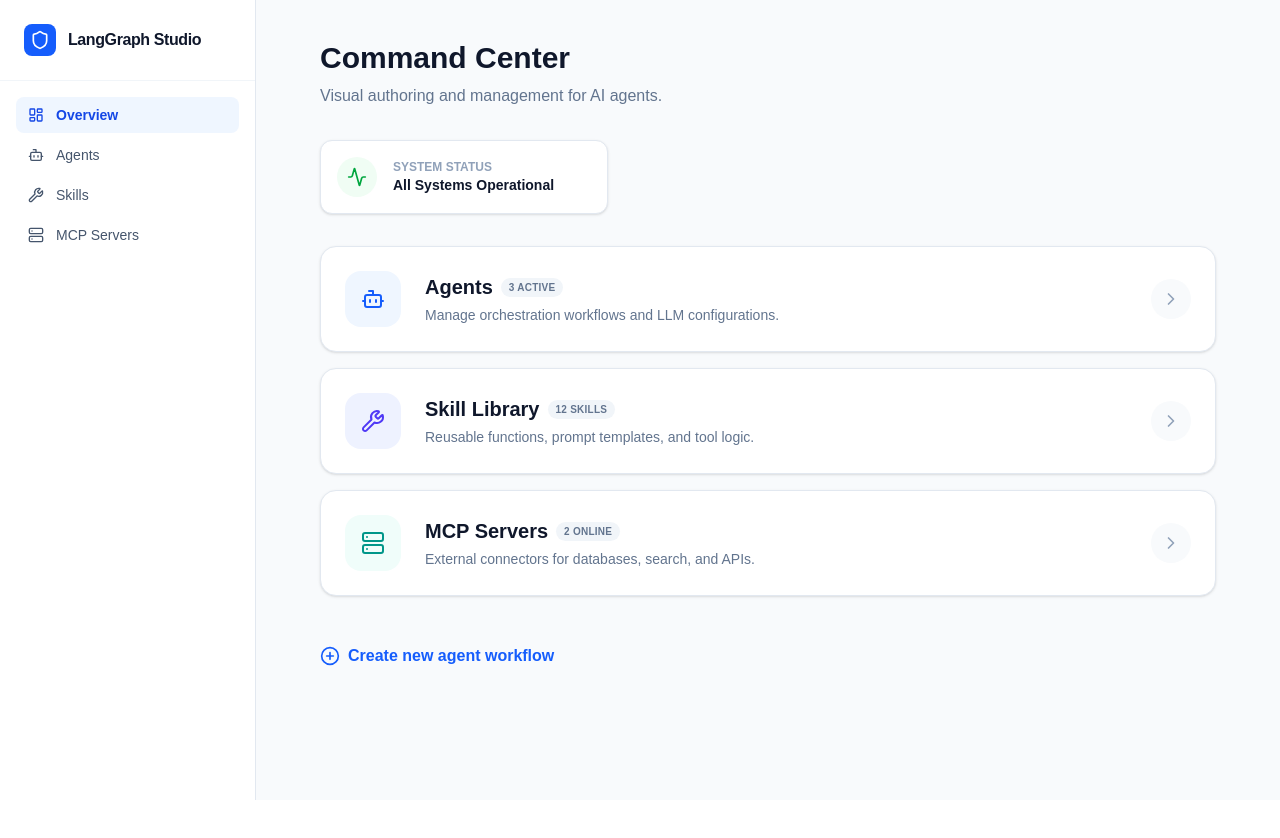
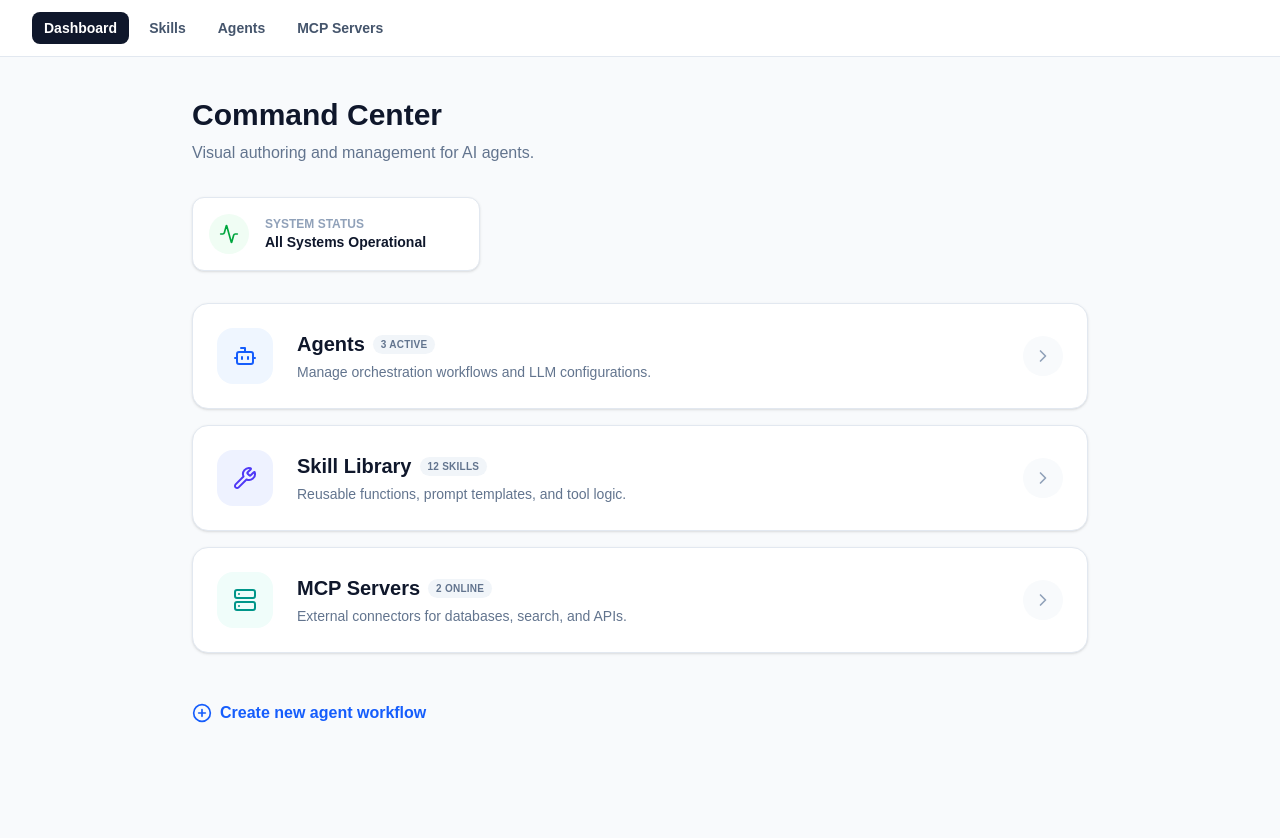
Before and after one commit to kylon-tyner-fis/agent-authoring, a Next.js app: page / in a window 1280 px wide. Shown: the top 838 px of the page. Before the commit the page ends 800 px from the top, so only its background shows below. Built offline with nearby package versions, Linux system fonts and the light colour scheme.

Commit message:
Better navigation. Consistent list cards

```diff
--- a/app/agents/[id]/page.tsx
+++ b/app/agents/[id]/page.tsx
@@ -94,7 +94,7 @@
           onClick={() => router.push("/agents")} // Fixed route back to /agents
           className="flex items-center gap-2 text-sm font-semibold text-slate-500 hover:text-slate-800 transition-colors"
         >
-          <ArrowLeft className="w-4 h-4" /> Back to Dashboard
+          <ArrowLeft className="w-4 h-4" /> Back to Agents
         </button>
       </div>
 
--- a/app/agents/page.tsx
+++ b/app/agents/page.tsx
@@ -2,40 +2,55 @@
 
 import { useEffect, useState } from "react";
 import { useRouter } from "next/navigation";
-import { Bot, Plus, Trash2, Edit2, Cpu, Clock, Loader2 } from "lucide-react";
+import { Bot, Plus, Trash2, Loader2, Cpu, Clock } from "lucide-react";
+
+interface AgentListItem {
+  agent_id: string;
+  version: string;
+  description: string;
+  model_name: string;
+  updated_at: string;
+}
 
 export default function AgentsDashboard() {
   const router = useRouter();
-  const [agents, setAgents] = useState<any[]>([]);
+  const [agents, setAgents] = useState<AgentListItem[]>([]);
   const [isLoading, setIsLoading] = useState(true);
 
+  useEffect(() => {
     const fetchAgents = async () => {
-    setIsLoading(true);
+      try {
         const res = await fetch("/api/agents");
         const data = await res.json();
         if (data.agents) setAgents(data.agents);
+      } catch (error) {
+        console.error("Failed to fetch agents", error);
+      } finally {
         setIsLoading(false);
+      }
     };
 
-  useEffect(() => {
     fetchAgents();
   }, []);
 
   const handleDelete = async (id: string) => {
     if (!confirm(`Are you sure you want to delete ${id}?`)) return;
 
+    try {
       await fetch(`/api/agents/${id}`, { method: "DELETE" });
       setAgents(agents.filter((a) => a.agent_id !== id));
+    } catch (error) {
+      console.error("Failed to delete agent", error);
+    }
   };
 
   return (
     <div className="min-h-screen bg-slate-50 p-8">
       <div className="max-w-5xl mx-auto space-y-6">
-        {/* HEADER */}
         <div className="flex items-center justify-between bg-white p-6 rounded-xl border border-slate-200 shadow-sm">
           <div>
-            <h1 className="text-2xl font-bold text-slate-900">
-              LangGraph Agents
+            <h1 className="text-2xl font-bold text-slate-900 flex items-center gap-2">
+              <Bot className="w-6 h-6 text-blue-600" /> Agents
             </h1>
             <p className="text-slate-500 text-sm mt-1">
               Manage your orchestration configurations.
@@ -45,43 +60,35 @@
             onClick={() => router.push("/agents/new")}
             className="flex items-center gap-2 bg-blue-600 text-white px-5 py-2.5 rounded-lg font-semibold hover:bg-blue-700 transition-colors shadow-sm"
           >
-            <Plus className="w-5 h-5" />
-            Create Agent
+            <Plus className="w-5 h-5" /> Create Agent
           </button>
         </div>
 
-        {/* LIST */}
-        <div className="bg-white rounded-xl border border-slate-200 shadow-sm overflow-hidden">
+        <div className="grid grid-cols-1 gap-4">
           {isLoading ? (
-            <div className="flex justify-center items-center p-12 text-slate-400">
+            <div className="flex justify-center items-center p-12 text-slate-400 bg-white rounded-xl border border-slate-200">
               <Loader2 className="w-8 h-8 animate-spin" />
             </div>
           ) : agents.length === 0 ? (
-            <div className="flex flex-col items-center justify-center p-16 text-center space-y-4">
-              <div className="w-16 h-16 bg-slate-100 rounded-full flex items-center justify-center">
-                <Bot className="w-8 h-8 text-slate-400" />
-              </div>
-              <div>
+            <div className="flex flex-col items-center justify-center p-16 text-center bg-white rounded-xl border border-slate-200">
               <p className="text-slate-900 font-bold">No agents found</p>
-                <p className="text-slate-500 text-sm">
+              <p className="text-slate-500 text-sm mt-1">
                 Create your first agent to get started.
               </p>
             </div>
-            </div>
           ) : (
-            <div className="divide-y divide-slate-100">
-              {agents.map((agent) => (
+            agents.map((agent) => (
               <div
                 key={agent.agent_id}
-                  className="p-5 flex items-center justify-between hover:bg-slate-50 transition-colors group"
+                className="bg-white p-5 rounded-xl border border-slate-200 shadow-sm flex items-center justify-between group"
               >
-                  <div className="flex items-start gap-4">
-                    <div className="w-10 h-10 bg-blue-50 rounded-lg flex items-center justify-center border border-blue-100 shrink-0">
+                <div className="flex items-center gap-6 min-w-0 flex-1">
+                  <div className="w-12 h-12 shrink-0 rounded-full flex items-center justify-center border bg-blue-50 border-blue-200">
                     <Bot className="w-5 h-5 text-blue-600" />
                   </div>
-                    <div>
-                      <h3 className="font-bold text-slate-900 flex items-center gap-2">
-                        {agent.agent_id}
+                  <div className="min-w-0">
+                    <h3 className="font-bold text-slate-900 text-lg flex items-center gap-2 min-w-0">
+                      <span className="truncate">{agent.agent_id}</span>
                       <span className="text-[10px] bg-slate-100 text-slate-500 px-2 py-0.5 rounded font-mono border border-slate-200">
                         v{agent.version}
                       </span>
@@ -89,26 +96,24 @@
                     <p className="text-sm text-slate-500 mt-1 line-clamp-1">
                       {agent.description}
                     </p>
-
-                      <div className="flex items-center gap-4 mt-3 text-xs text-slate-400 font-medium">
+                    <div className="flex items-center gap-4 mt-2 text-xs text-slate-500 font-medium">
                       <span className="flex items-center gap-1.5">
                         <Cpu className="w-3.5 h-3.5" /> {agent.model_name}
                       </span>
                       <span className="flex items-center gap-1.5">
-                          <Clock className="w-3.5 h-3.5" />{" "}
+                        <Clock className="w-3.5 h-3.5" />
                         {new Date(agent.updated_at).toLocaleDateString()}
                       </span>
                     </div>
                   </div>
                 </div>
 
-                  <div className="flex items-center gap-2 opacity-0 group-hover:opacity-100 transition-opacity">
+                <div className="flex items-center gap-3 shrink-0">
                   <button
                     onClick={() => router.push(`/agents/${agent.agent_id}`)}
-                      className="p-2 text-slate-400 hover:text-blue-600 hover:bg-blue-50 rounded-lg transition-colors"
-                      title="Edit Agent"
+                    className="px-4 py-2 text-sm font-semibold text-slate-600 bg-slate-100 hover:bg-slate-200 rounded-lg transition-colors whitespace-nowrap"
                   >
-                      <Edit2 className="w-5 h-5" />
+                    Edit Agent
                   </button>
                   <button
                     onClick={() => handleDelete(agent.agent_id)}
@@ -119,8 +124,7 @@
                   </button>
                 </div>
               </div>
-              ))}
-            </div>
+            ))
           )}
         </div>
       </div>
--- a/app/layout.tsx
+++ b/app/layout.tsx
@@ -2,6 +2,7 @@
 import { Geist, Geist_Mono } from "next/font/google";
 import "./globals.css";
 import { ToastProvider } from "@/components/Toast";
+import { AppChrome } from "@/components/AppChrome";
 
 const geistSans = Geist({
   variable: "--font-geist-sans",
@@ -29,7 +30,9 @@
       className={`${geistSans.variable} ${geistMono.variable} h-full antialiased`}
     >
       <body className="min-h-full flex flex-col">
-        <ToastProvider>{children}</ToastProvider>
+        <ToastProvider>
+          <AppChrome>{children}</AppChrome>
+        </ToastProvider>
       </body>
     </html>
   );
--- a/app/page.tsx
+++ b/app/page.tsx
@@ -7,10 +7,8 @@
   Wrench,
   Server,
   ChevronRight,
-  LayoutDashboard,
   PlusCircle,
   Activity,
-  Shield,
 } from "lucide-react";
 
 export default function GlobalDashboard() {
@@ -33,10 +31,7 @@
       path: "/skills",
       count: "12 Skills",
       color: "indigo",
-      action: () => {
-        console.log("Navigating to skills");
-        router.push("/skills");
-      },
+      action: () => router.push("/skills"),
     },
     {
       title: "MCP Servers",
@@ -50,51 +45,10 @@
   ];
 
   return (
-    <div className="min-h-screen bg-slate-50 flex">
-      {/* SIDEBAR */}
-      <aside className="w-64 bg-white border-r border-slate-200 flex flex-col">
-        <div className="p-6 border-b border-slate-100">
-          <div className="flex items-center gap-3">
-            <div className="w-8 h-8 bg-blue-600 rounded-lg flex items-center justify-center">
-              <Shield className="w-5 h-5 text-white" />
-            </div>
-            <span className="font-bold text-slate-900 tracking-tight">
-              LangGraph Studio
-            </span>
-          </div>
-        </div>
-        <nav className="flex-1 p-4 space-y-1">
-          <button className="w-full flex items-center gap-3 px-3 py-2 bg-blue-50 text-blue-700 rounded-lg font-semibold text-sm">
-            <LayoutDashboard className="w-4 h-4" /> Overview
-          </button>
-          <button
-            onClick={() => router.push("/agents")}
-            className="w-full flex items-center gap-3 px-3 py-2 text-slate-600 hover:bg-slate-50 rounded-lg text-sm transition-colors"
-          >
-            <Bot className="w-4 h-4" /> Agents
-          </button>
-          <button
-            onClick={() => router.push("/skills")}
-            className="w-full flex items-center gap-3 px-3 py-2 text-slate-600 hover:bg-slate-50 rounded-lg text-sm transition-colors"
-          >
-            <Wrench className="w-4 h-4" /> Skills
-          </button>
-          <button
-            onClick={() => router.push("/mcp-servers")}
-            className="w-full flex items-center gap-3 px-3 py-2 text-slate-600 hover:bg-slate-50 rounded-lg text-sm transition-colors"
-          >
-            <Server className="w-4 h-4" /> MCP Servers
-          </button>
-        </nav>
-      </aside>
-
-      {/* MAIN CONTENT */}
-      <main className="flex-1 p-10">
+    <main className="min-h-screen bg-slate-50 p-10">
       <div className="max-w-4xl mx-auto space-y-8">
         <header>
-            <h1 className="text-3xl font-bold text-slate-900">
-              Command Center
-            </h1>
+          <h1 className="text-3xl font-bold text-slate-900">Command Center</h1>
           <p className="text-slate-500 mt-2">
             Visual authoring and management for AI agents.
           </p>
@@ -140,9 +94,7 @@
                       {s.count}
                     </span>
                   </div>
-                    <p className="text-slate-500 text-sm mt-1">
-                      {s.description}
-                    </p>
+                  <p className="text-slate-500 text-sm mt-1">{s.description}</p>
                 </div>
               </div>
               <div className="w-10 h-10 rounded-full bg-slate-50 flex items-center justify-center text-slate-400 group-hover:bg-blue-600 group-hover:text-white transition-all">
@@ -163,6 +115,5 @@
         </div>
       </div>
     </main>
-    </div>
   );
 }
--- a/app/skills/page.tsx
+++ b/app/skills/page.tsx
@@ -2,30 +2,40 @@
 
 import { useEffect, useState } from "react";
 import { useRouter } from "next/navigation";
-import { Wrench, Plus, Edit2, Trash2, Code2 } from "lucide-react";
-import { MOCK_SKILLS } from "@/lib/constants";
+import { Wrench, Plus, Trash2, Code2, Loader2 } from "lucide-react";
+import { SkillConfig } from "@/lib/constants";
 
 export default function SkillsDashboard() {
   const router = useRouter();
 
-  const [skills, setSkills] = useState<any[]>([]);
+  const [skills, setSkills] = useState<SkillConfig[]>([]);
   const [isLoading, setIsLoading] = useState(true);
 
   useEffect(() => {
     const fetchSkills = async () => {
+      try {
         const res = await fetch("/api/skills");
         const data = await res.json();
         if (data.skills) setSkills(data.skills);
+      } catch (error) {
+        console.error("Failed to fetch skills", error);
+      } finally {
         setIsLoading(false);
+      }
     };
+
     fetchSkills();
   }, []);
 
-  // Update handleDelete to use actual API
   const handleDelete = async (id: string) => {
     if (!confirm(`Delete skill ${id}?`)) return;
+
+    try {
       await fetch(`/api/skills/${id}`, { method: "DELETE" });
       setSkills(skills.filter((s) => s.id !== id));
+    } catch (error) {
+      console.error("Failed to delete skill", error);
+    }
   };
 
   return (
@@ -37,7 +47,7 @@
               <Wrench className="w-6 h-6 text-indigo-600" /> Skill Library
             </h1>
             <p className="text-slate-500 text-sm mt-1">
-              Reusable functions and prompts that your Agents can execute.
+              Reusable functions and prompts that your agents can execute.
             </p>
           </div>
           <button
@@ -48,49 +58,72 @@
           </button>
         </div>
 
-        <div className="bg-white rounded-xl border border-slate-200 shadow-sm overflow-hidden divide-y divide-slate-100">
-          {skills.map((skill) => (
+        <div className="grid grid-cols-1 gap-4">
+          {isLoading ? (
+            <div className="flex justify-center items-center p-12 text-slate-400 bg-white rounded-xl border border-slate-200">
+              <Loader2 className="w-8 h-8 animate-spin" />
+            </div>
+          ) : skills.length === 0 ? (
+            <div className="flex flex-col items-center justify-center p-16 text-center bg-white rounded-xl border border-slate-200">
+              <p className="text-slate-900 font-bold">No skills found</p>
+              <p className="text-slate-500 text-sm mt-1">
+                Create your first skill to build reusable workflow logic.
+              </p>
+            </div>
+          ) : (
+            skills.map((skill) => (
               <div
                 key={skill.id}
-              className="p-5 flex items-center justify-between hover:bg-slate-50 transition-colors group"
+                className="bg-white p-5 rounded-xl border border-slate-200 shadow-sm flex items-center justify-between group"
               >
-              <div className="flex items-start gap-4">
-                <div className="w-10 h-10 bg-indigo-50 rounded-lg flex items-center justify-center border border-indigo-100 shrink-0">
+                <div className="flex items-center gap-6 min-w-0 flex-1">
+                  <div className="w-12 h-12 shrink-0 rounded-full flex items-center justify-center border bg-indigo-50 border-indigo-200">
                     <Code2 className="w-5 h-5 text-indigo-600" />
                   </div>
-                <div>
-                  <h3 className="font-bold text-slate-900">{skill.name}</h3>
+                  <div className="min-w-0">
+                    <h3 className="font-bold text-slate-900 text-lg truncate">
+                      {skill.name}
+                    </h3>
                     <p className="text-sm text-slate-500 mt-1 line-clamp-1">
                       {skill.description}
                     </p>
-                  <div className="flex items-center gap-2 mt-3">
-                    {skill.mcp_dependencies.map((dep) => (
+                    <div className="flex items-center gap-2 mt-2 flex-wrap">
+                      {skill.mcp_dependencies.length > 0 ? (
+                        skill.mcp_dependencies.map((dep) => (
                           <span
                             key={dep}
                             className="text-[10px] bg-slate-100 text-slate-500 px-2 py-0.5 rounded font-mono border border-slate-200"
                           >
                             {dep}
                           </span>
-                    ))}
+                        ))
+                      ) : (
+                        <span className="text-xs text-slate-400">
+                          No MCP dependencies
+                        </span>
+                      )}
                     </div>
                   </div>
                 </div>
-              <div className="flex items-center gap-2 opacity-0 group-hover:opacity-100 transition-opacity">
+
+                <div className="flex items-center gap-3 shrink-0">
                   <button
                     onClick={() => router.push(`/skills/${skill.id}`)}
-                  className="p-2 text-slate-400 hover:text-indigo-600 hover:bg-indigo-50 rounded-lg transition-colors"
+                    className="px-4 py-2 text-sm font-semibold text-slate-600 bg-slate-100 hover:bg-slate-200 rounded-lg transition-colors whitespace-nowrap"
                   >
-                  <Edit2 className="w-5 h-5" />
+                    Edit Skill
                   </button>
                   <button
                     onClick={() => handleDelete(skill.id)}
                     className="p-2 text-slate-400 hover:text-red-600 hover:bg-red-50 rounded-lg transition-colors"
+                    title="Delete Skill"
                   >
                     <Trash2 className="w-5 h-5" />
                   </button>
                 </div>
               </div>
-          ))}
+            ))
+          )}
         </div>
       </div>
     </div>
--- /dev/null
+++ b/components/AppChrome.tsx
@@ -0,0 +1,43 @@
+"use client";
+
+import Link from "next/link";
+import { usePathname } from "next/navigation";
+import { PRIMARY_NAV, resolvePrimarySection } from "@/lib/navigation";
+
+export function AppChrome({ children }: { children: React.ReactNode }) {
+  const pathname = usePathname() || "/";
+  const activeSection = resolvePrimarySection(pathname);
+
+  return (
+    <div className="min-h-full flex flex-col bg-slate-50">
+      <header className="sticky top-0 z-40 border-b border-slate-200 bg-white/95 backdrop-blur">
+        <div className="mx-auto max-w-7xl px-4 sm:px-6 lg:px-8">
+          <nav
+            aria-label="Primary"
+            className="flex items-center gap-2 py-3 overflow-x-auto"
+          >
+            {PRIMARY_NAV.map((item) => {
+              const isActive = item.key === activeSection;
+              return (
+                <Link
+                  key={item.key}
+                  href={item.href}
+                  aria-current={isActive ? "page" : undefined}
+                  className={`rounded-lg px-3 py-1.5 text-sm font-semibold transition-colors whitespace-nowrap ${
+                    isActive
+                      ? "bg-slate-900 text-white"
+                      : "text-slate-600 hover:bg-slate-100 hover:text-slate-900"
+                  }`}
+                >
+                  {item.label}
+                </Link>
+              );
+            })}
+          </nav>
+        </div>
+      </header>
+
+      <main className="flex-1">{children}</main>
+    </div>
+  );
+}
--- /dev/null
+++ b/lib/navigation.ts
@@ -0,0 +1,51 @@
+export type PrimarySectionKey = "dashboard" | "skills" | "agents" | "mcpServers";
+
+export interface PrimaryNavItem {
+  key: PrimarySectionKey;
+  label: string;
+  href: string;
+}
+
+export interface BreadcrumbItem {
+  label: string;
+  href: string;
+  isCurrent: boolean;
+}
+
+export const PRIMARY_NAV: PrimaryNavItem[] = [
+  { key: "dashboard", label: "Dashboard", href: "/" },
+  { key: "skills", label: "Skills", href: "/skills" },
+  { key: "agents", label: "Agents", href: "/agents" },
+  { key: "mcpServers", label: "MCP Servers", href: "/mcp-servers" },
+];
+
+const startsWithSegment = (pathname: string, prefix: string) =>
+  pathname === prefix || pathname.startsWith(`${prefix}/`);
+
+export const resolvePrimarySection = (pathname: string): PrimarySectionKey => {
+  if (pathname === "/") return "dashboard";
+  if (startsWithSegment(pathname, "/skills")) return "skills";
+  if (startsWithSegment(pathname, "/agents")) return "agents";
+  if (startsWithSegment(pathname, "/mcp-servers")) return "mcpServers";
+  return "dashboard";
+};
+
+export const getSectionByKey = (key: PrimarySectionKey): PrimaryNavItem =>
+  PRIMARY_NAV.find((item) => item.key === key) || PRIMARY_NAV[0];
+
+export const buildSectionBreadcrumbs = (pathname: string): BreadcrumbItem[] => {
+  const section = resolvePrimarySection(pathname);
+
+  if (section === "dashboard") {
+    const root = getSectionByKey("dashboard");
+    return [{ label: root.label, href: root.href, isCurrent: true }];
+  }
+
+  const dashboard = getSectionByKey("dashboard");
+  const current = getSectionByKey(section);
+
+  return [
+    { label: dashboard.label, href: dashboard.href, isCurrent: false },
+    { label: current.label, href: current.href, isCurrent: true },
+  ];
+};
```
Also changed, not shown: app/mcp-servers/page.tsx (+9 -9 lines), 5 other files (tests, documents, lock files or other folders). Lines whose indentation alone changed are shown as unchanged.
